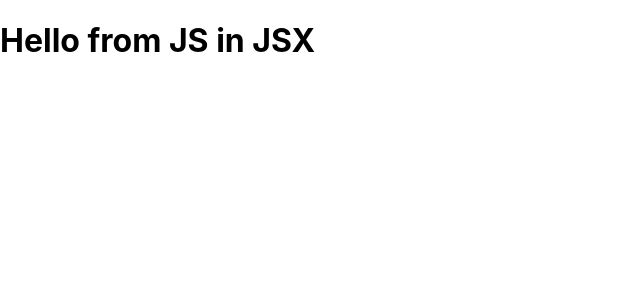
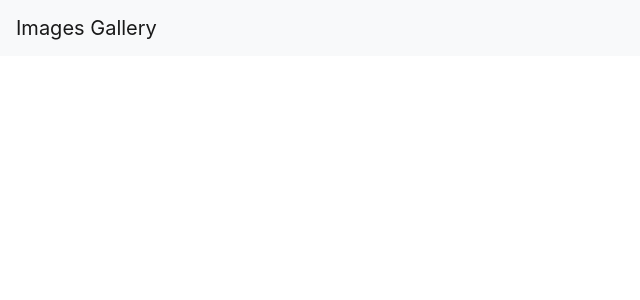
Before and after one commit to byokom/images-gallery, a React (Create React App) app in the folder frontend/: page / in a window 1280 px wide. Shown: the top 300 px of the page, without its empty margins (0-640 px from the left). Built offline with nearby package versions, Linux system fonts and the light colour scheme.

Commit message:
initial Header component

```diff
--- a/frontend/package.json
+++ b/frontend/package.json
@@ -6,7 +6,9 @@
     "@testing-library/jest-dom": "^5.16.4",
     "@testing-library/react": "^13.1.1",
     "@testing-library/user-event": "^13.5.0",
+    "bootstrap": "^4.5.3",
     "react": "^18.1.0",
+    "react-bootstrap": "^1.4.0",
     "react-dom": "^18.1.0",
     "react-scripts": "5.0.1",
     "web-vitals": "^2.1.4"
--- a/frontend/src/App.js
+++ b/frontend/src/App.js
@@ -1,8 +1,10 @@
+import 'bootstrap/dist/css/bootstrap.min.css';
+import Header from './components/Header';
 
 function App() {
   return (
     <div>
-      <h1>Images Gallery</h1>
+      <Header title="Images Gallery" />
     </div>
   );
 }
--- /dev/null
+++ b/frontend/src/components/Header.js
@@ -0,0 +1,15 @@
+
+
+import React from 'react';
+import { Navbar } from 'react-bootstrap';
+
+const Header = (props) => {
+    const {title} = props;
+    return (
+            <Navbar bg="light" variant="light">
+                <Navbar.Brand href="/">{title}</Navbar.Brand>
+            </Navbar>
+    )
+};
+
+export default Header;
--- a/frontend/src/index.js
+++ b/frontend/src/index.js
@@ -2,7 +2,7 @@
 import ReactDOM from 'react-dom/client';
 import './css/index.css';
 import App from './App';
-const a = false;
+const a = true;
 
 const root = ReactDOM.createRoot(document.getElementById('root'));
 root.render(
```
Also changed, not shown: 1 other file (tests, documents, lock files or other folders).
